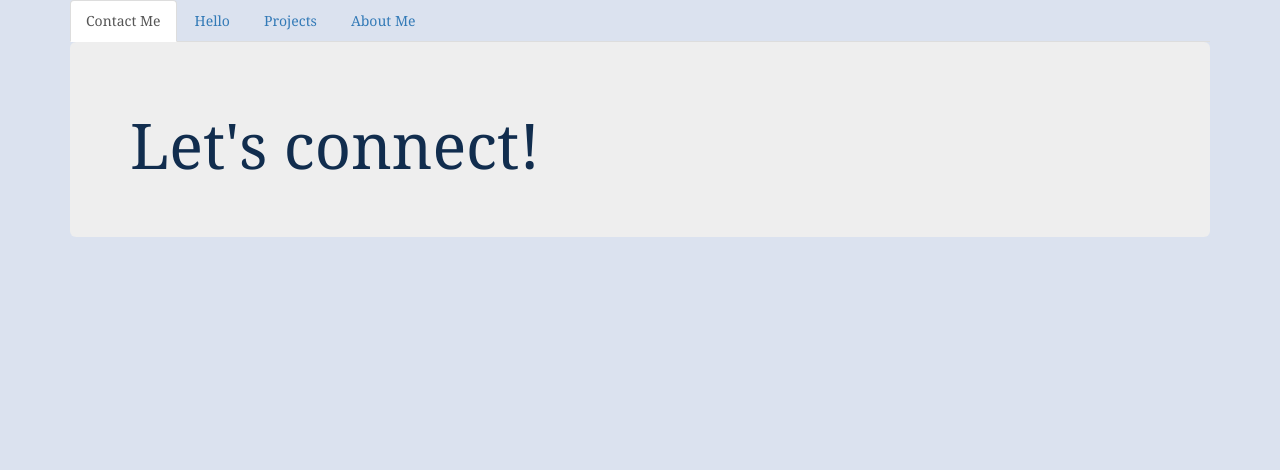
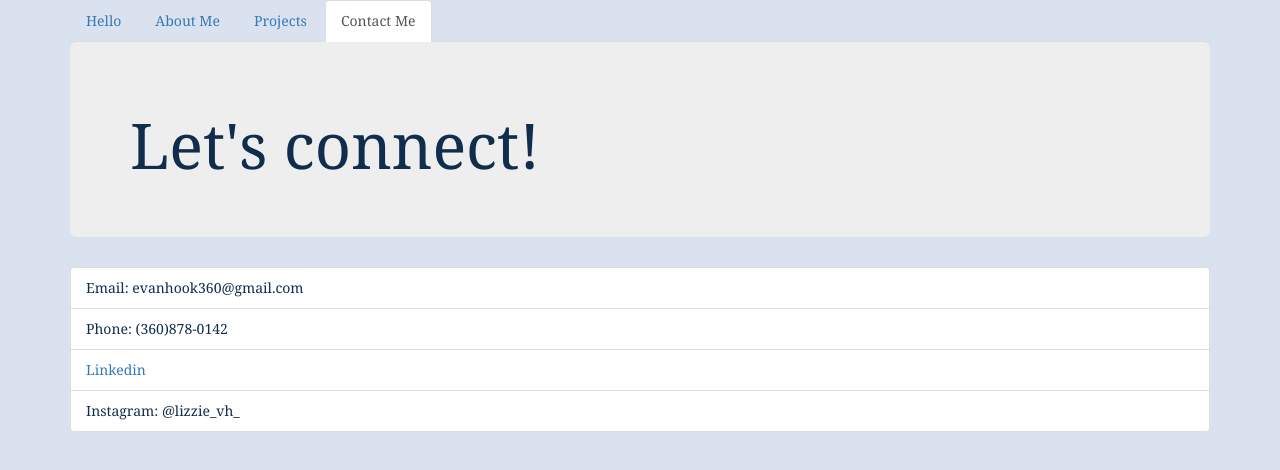
Before and after one commit to evanhook/portfolio-landing-page-2020, a plain HTML site: page contact.html in a window 1280 px wide. Drawn offline with Linux system fonts and the light colour scheme.

Commit message:
fix display order of nav bar on index, about me, projects, and contact html files

```diff
--- a/contact.html
+++ b/contact.html
@@ -8,15 +8,20 @@
   <body>
     <div class="container">
       <ul class="nav nav-tabs">
+        <li role="presentation"><a href="index.html">Hello</a></li>
+        <li role="presentation"><a href="aboutMe.html">About Me</a></li>
+        <li role="presentation"><a href="projects.html">Projects</a></li>
         <li role="presentation" class="active"><a href="contact.html">Contact Me</a></li>
-        <li role="presentation"><a href="index.html">Hello</a></li>
-        <li role="presentation"><a href="projects.html">Projects</a></li>
-        <li role="presentation"><a href="#">About Me</a></li>
       </ul>
       <div class="jumbotron">
         <h1>Let's connect!</h1>
-
       </div>
+      <ul class="list-group">
+        <li class="list-group-item">Email: evanhook360@gmail.com</li>
+        <li class="list-group-item">Phone: (360)878-0142</li>
+        <li class="list-group-item"><a href="https://www.linkedin.com/in/elizabeth-van-hook-296616a5/">Linkedin</a></li>
+        <li class="list-group-item">Instagram: @lizzie_vh_</li>
+      </ul>
     </div>
   </body>
 </html>
```
Also changed, not shown: aboutMe.html (+2 -2 lines), projects.html (+2 -2 lines).
